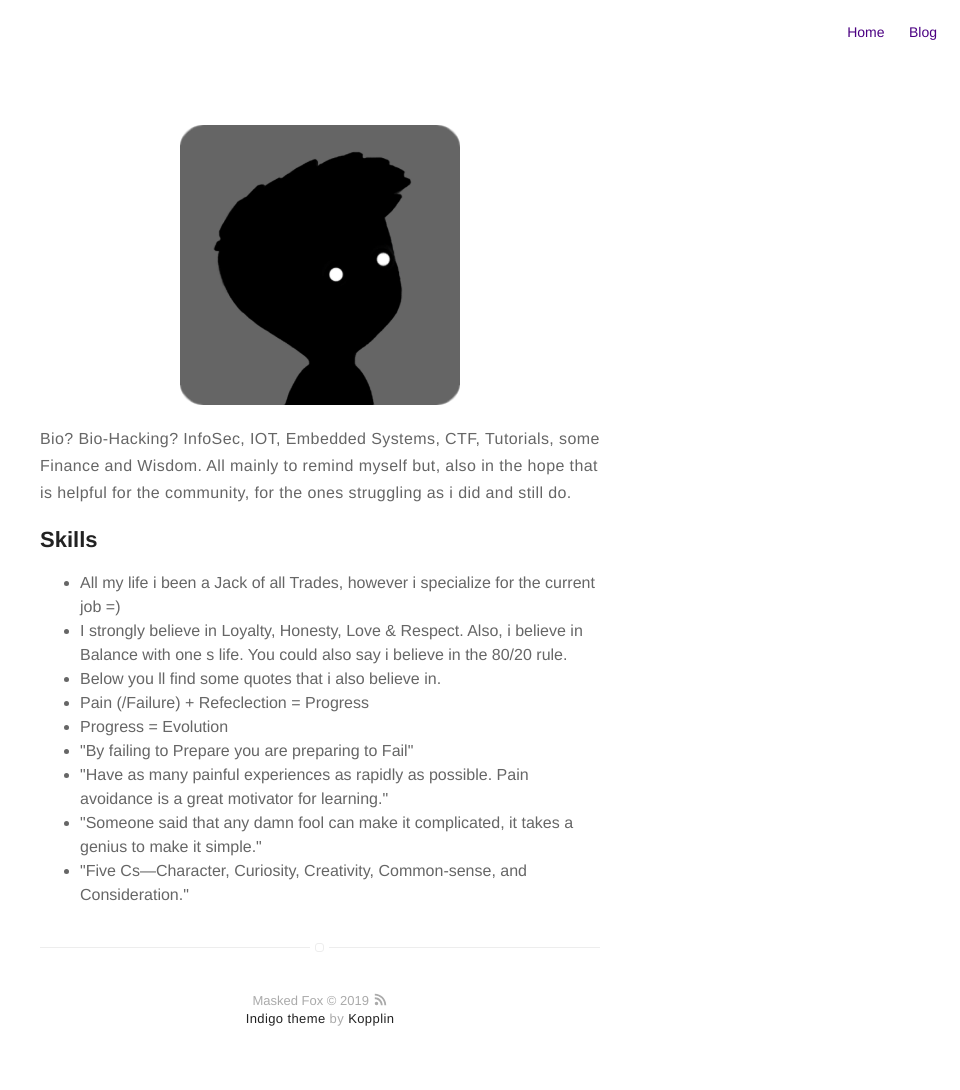
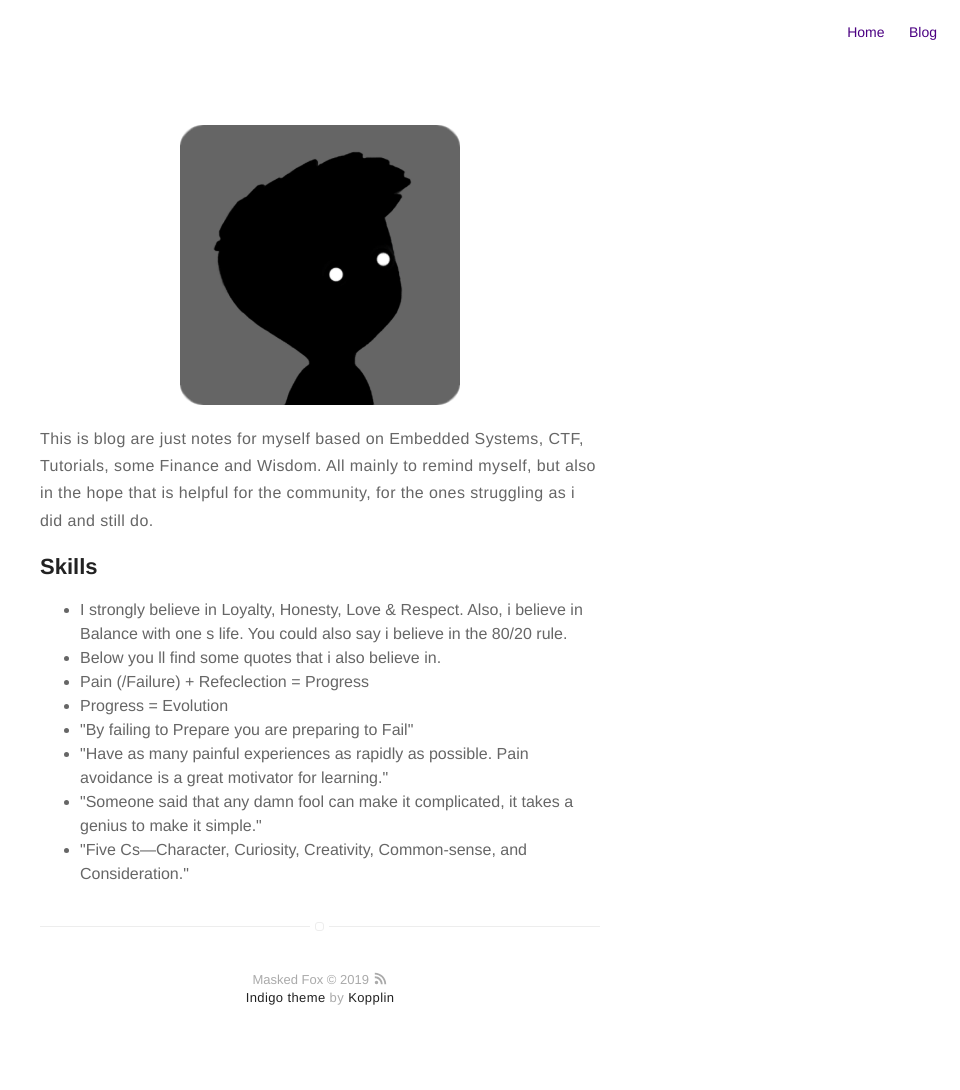
Before and after one commit to MaskedFox/maskedfox.github.io, a Jekyll site: the page built from about.md, in a window 1280 px wide. Shown: the whole page, without its empty margins (320-1280 px from the left). Built offline with Jekyll 4.4.1, drawn with Linux system fonts in a browser that asks for light colours; after the commit the page ends 1069 px from its top, so only the background shows below that.

Commit message:
Update about.md

```diff
--- a/about.md
+++ b/about.md
@@ -4,14 +4,14 @@ layout: page
 ---
 ![Profile Image]({{ site.url }}/{{ site.picture }})
 
-<p> Bio? Bio-Hacking? InfoSec, IOT, Embedded Systems, CTF, Tutorials, some Finance and Wisdom. All mainly to remind myself but, also in the hope that is helpful for the community, for the ones struggling as i did and still do. </p>
+<p> This is blog are just notes for myself based on Embedded Systems, CTF, Tutorials, some Finance and Wisdom. All mainly to remind myself, but also in the hope that is helpful for the community, for the ones struggling as i did and still do. </p>
 
 
 
 <h2>Skills</h2>
 
 <ul class="skill-list">
-	<li> All my life i been a Jack of all Trades, however i specialize for the current job =)  </li>
+
 	<li> I strongly believe in Loyalty, Honesty, Love & Respect. Also, i believe in Balance with one s life. You could 		also say i believe in the 80/20 rule. </Li>
 	<li> Below you ll find some quotes that i also believe in. </li>
 	<li> Pain (/Failure) + Refeclection = Progress </li>
```
